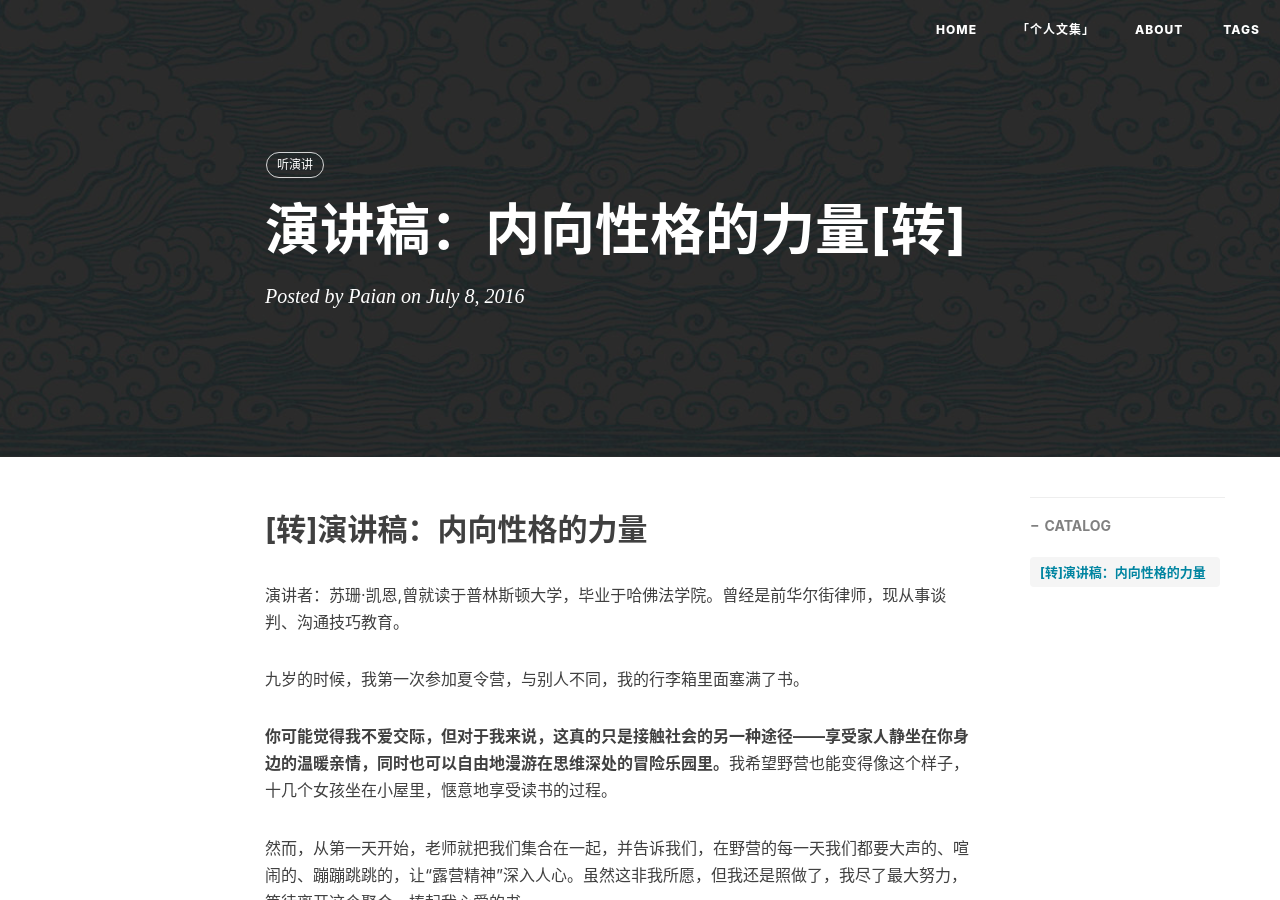
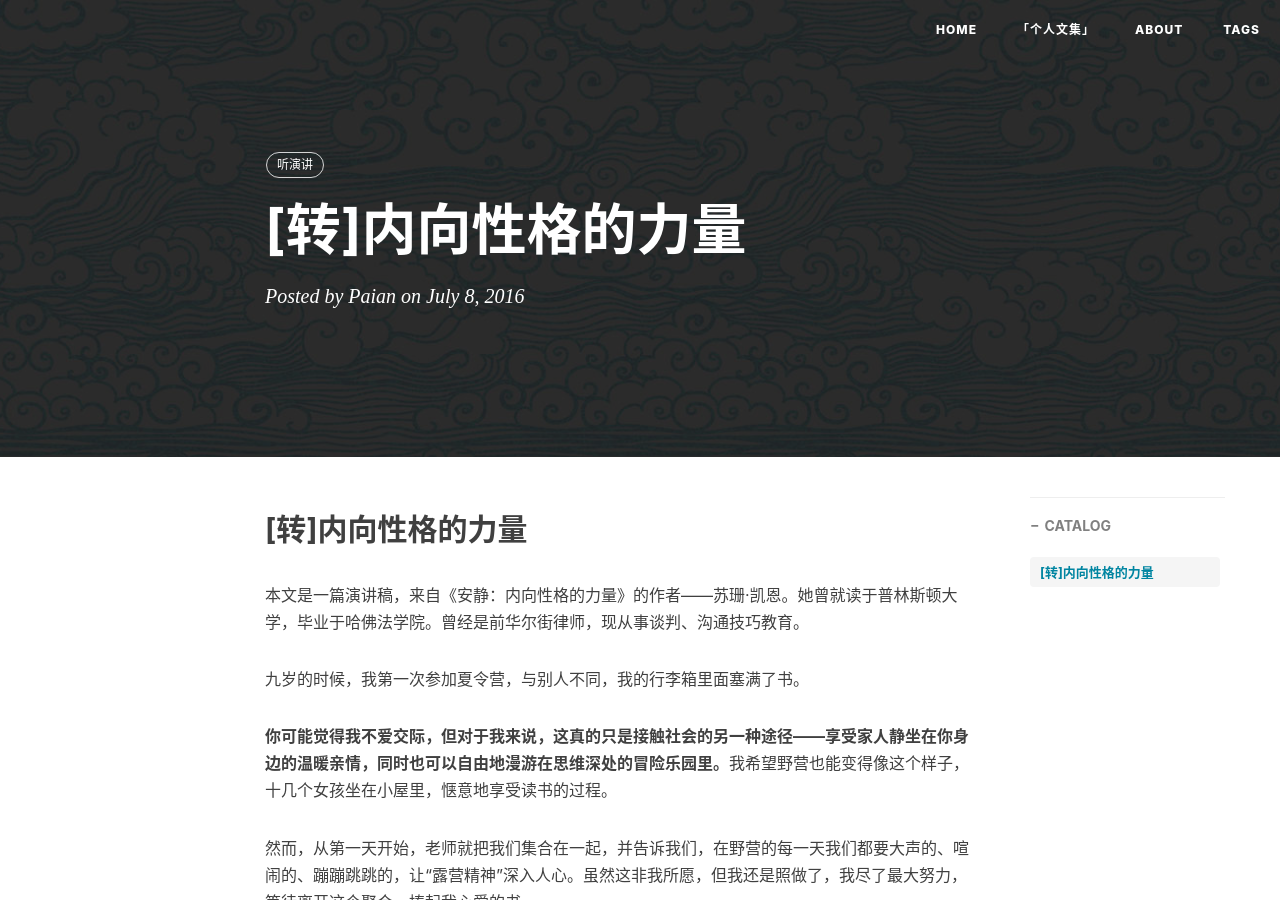
Before and after one commit to mobilesite/mobilesite.github.io, a Jekyll site: the page built from _posts/2016-07-08-the-power-of-introverts.md, in a window 1280 px wide and 900 px high. Built offline with Jekyll 4.4.1, drawn with Linux system fonts in a browser that asks for light colours; nearby versions of some CDN libraries; comment, search, counter and statistics services are not loaded.

Commit message:
'update'

```diff
--- a/_posts/2016-07-08-the-power-of-introverts.md
+++ b/_posts/2016-07-08-the-power-of-introverts.md
@@ -1,6 +1,6 @@
 ---
 layout:     post
-title:      "演讲稿：内向性格的力量[转]"
+title:      "[转]内向性格的力量"
 subtitle:   ""
 date:       2016-07-08 22:13:25
 author:     "Paian"
@@ -9,9 +9,9 @@ tags:
     - 听演讲
 ---
 
-## [转]演讲稿：内向性格的力量
+## [转]内向性格的力量
 
-演讲者：苏珊·凯恩,曾就读于普林斯顿大学，毕业于哈佛法学院。曾经是前华尔街律师，现从事谈判、沟通技巧教育。
+本文是一篇演讲稿，来自《安静：内向性格的力量》的作者——苏珊·凯恩。她曾就读于普林斯顿大学，毕业于哈佛法学院。曾经是前华尔街律师，现从事谈判、沟通技巧教育。
 
 九岁的时候，我第一次参加夏令营，与别人不同，我的行李箱里面塞满了书。
 
```
